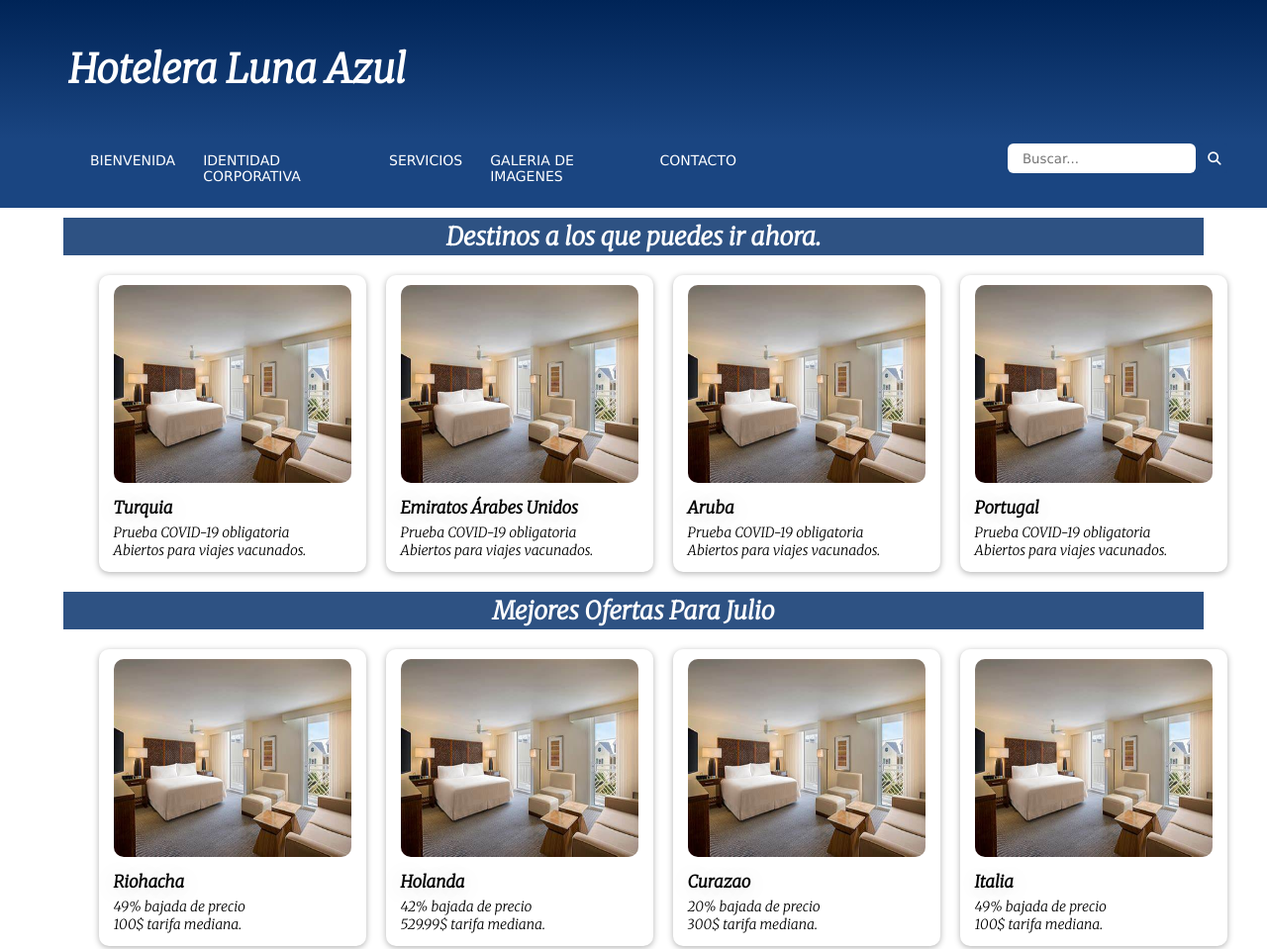
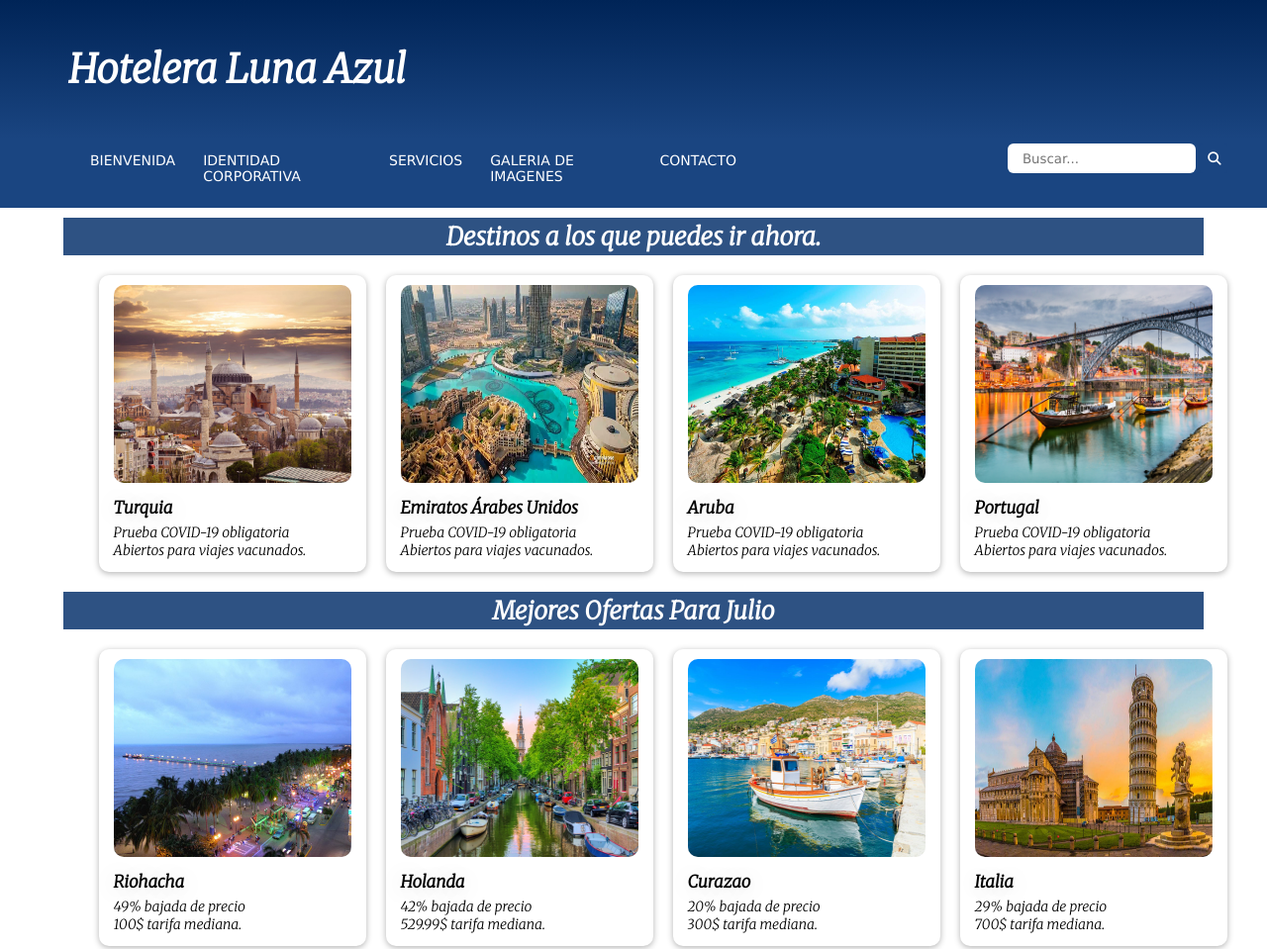
Before and after one commit to ErnestoMolina/Hotelera_Luna_Azul, a plain HTML site: page html/servicios.html in a window 1280 px wide. Shown: the top 959 px of the page at 99% size. Drawn offline with Linux system fonts and the light colour scheme; files whose address does not match are found by name.

Commit message:
commit inicial

```diff
--- a/css/galeria.css
+++ b/css/galeria.css
@@ -279,7 +279,7 @@ body {
       width: 90%;
       margin-left: 5%;
       height:330px;
-      margin-top:5px;
+      margin-top:20px;
       margin-bottom: 108px;;
   }
 
--- a/html/servicios.html
+++ b/html/servicios.html
@@ -54,28 +54,28 @@
 
     <div class="cont-opciones">
         <div class="hoteles">
-            <img src="imagenes/hoteles.jpg" >
+            <img src="imagenes/turquia.jpg" >
             <h3>Turquia</h3>
             <p>Prueba COVID-19 obligatoria <br>
                Abiertos para viajes vacunados.
             </p>
         </div>
         <div class="hoteles">
-            <img src="imagenes/hoteles.jpg" >
+            <img src="imagenes/emiratos_arabes_unidos.jpg" >
             <h3>Emiratos Árabes Unidos</h3>
             <p>Prueba COVID-19 obligatoria <br>
                Abiertos para viajes vacunados.
             </p>
         </div>
         <div class="hoteles">
-            <img src="imagenes/hoteles.jpg" >
+            <img src="imagenes/aruba.jpg" >
             <h3>Aruba</h3>
             <p>Prueba COVID-19 obligatoria <br>
                Abiertos para viajes vacunados.
             </p>
         </div>
         <div class="hoteles">
-            <img src="imagenes/hoteles.jpg" >
+            <img src="imagenes/portugal.jpg" >
             <h3>Portugal</h3>
             <p>Prueba COVID-19 obligatoria <br>
                Abiertos para viajes vacunados.
@@ -90,7 +90,7 @@
 
     <div class="cont-opciones">
         <div class="hoteles">
-            <img src="imagenes/hoteles.jpg" >
+            <img src="imagenes/riohacha.jpg" >
             <h3>Riohacha</h3>
             <p>
                 49% bajada de precio <br>
@@ -98,7 +98,7 @@
             </p>
         </div>
         <div class="hoteles">
-            <img src="imagenes/hoteles.jpg" >
+            <img src="imagenes/holanda.jpg" >
             <h3>Holanda</h3>
             <p>
                 42% bajada de precio <br>
@@ -106,7 +106,7 @@
             </p>
         </div>
         <div class="hoteles">
-            <img src="imagenes/hoteles.jpg" >
+            <img src="imagenes/curazao.jpg" >
             <h3>Curazao</h3>
             <p>
                 20% bajada de precio <br>
@@ -114,11 +114,11 @@
             </p>
         </div>
         <div class="hoteles">
-            <img src="imagenes/hoteles.jpg" >
+            <img src="imagenes/italia.jpg" >
             <h3>Italia</h3>
             <p>
-                49% bajada de precio <br>
-                100$ tarifa mediana.
+                29% bajada de precio <br>
+                700$ tarifa mediana.
             </p>
         </div>
     </div>
```
Also changed, not shown: html/imagenes/aruba.jpg (added), html/imagenes/curazao.jpg (added), html/imagenes/emiratos_arabes_unidos.jpg (added), html/imagenes/holanda.jpg (added), html/imagenes/italia.jpg (added), html/imagenes/portugal.jpg (added), html/imagenes/riohacha.jpg (added), html/imagenes/turquia.jpg (added).
